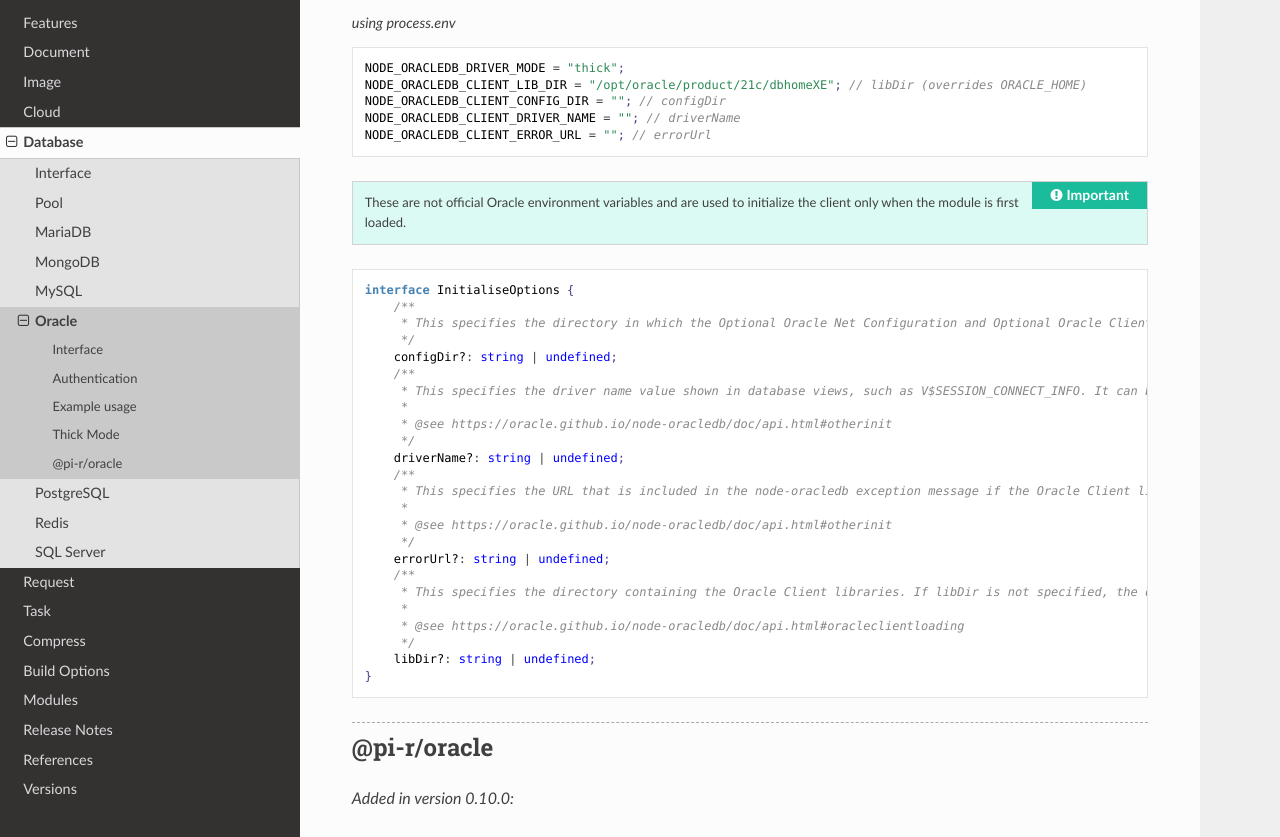
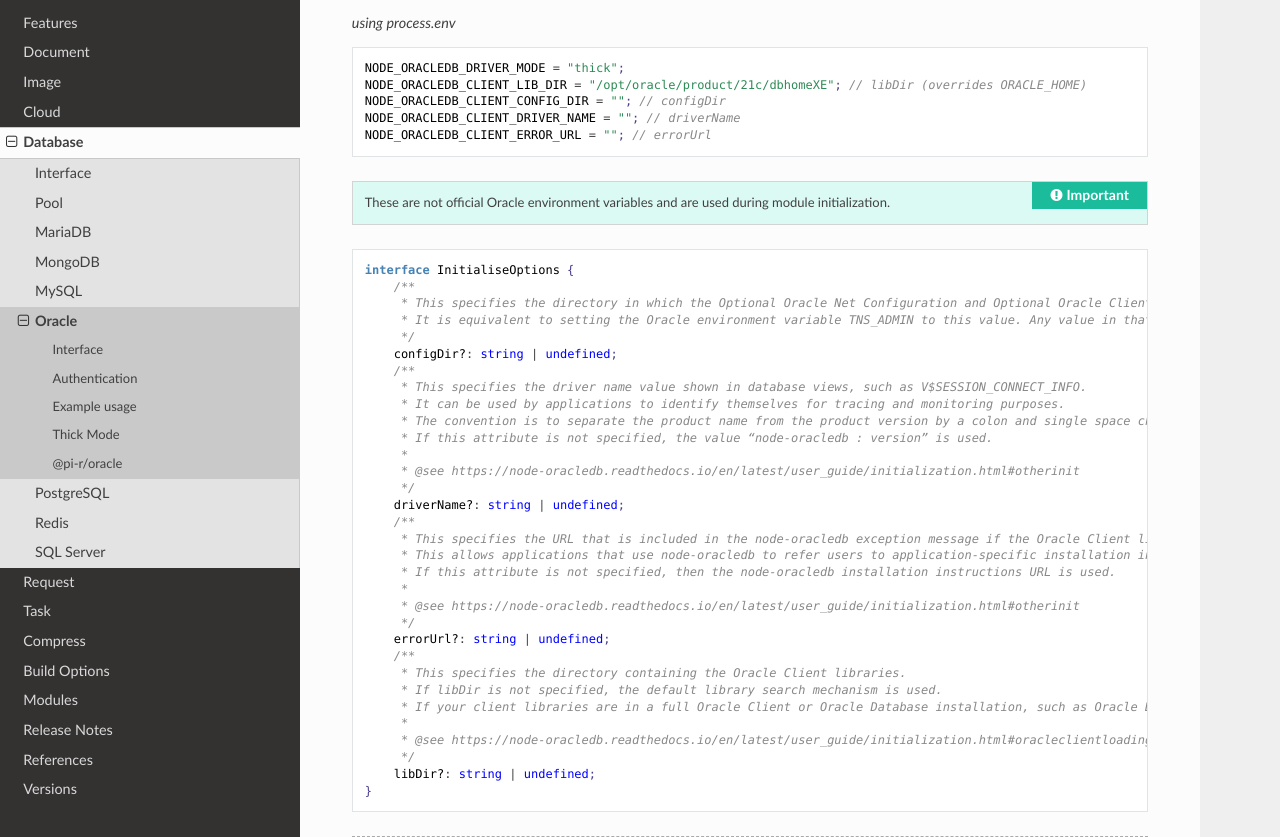
Before and after one commit to anpham6/chrome-docs, a Sphinx documentation site: the page built from source/db/oracle.rst, in a window 1280 px wide and 900 px high, scrolled down 2062 px, cut to the strip 63-900 px from the top of the window. Built offline with Sphinx 7.4.7 and the Read the Docs theme 3.1.0, drawn with Linux system fonts in a browser that asks for light colours.

Commit message:
DB: Interface comments were updated.

```diff
--- a/source/build.rst
+++ b/source/build.rst
@@ -493,6 +493,6 @@ There is no difference when using :doc:`data sources <document/data>` for writin
 
 .. [#] https://developer.mozilla.org/docs/Web/HTML/Element/script/type/importmap
 .. [#] npm i json5
-.. [#] npm i smol-toml (0.13.7/0.12.15) | npm i toml (deprecated)
+.. [#] npm i toml
 .. [#] squared-express 4.0 + sqd-serve 0.18
 .. [#] squared 5.7.2
--- a/source/db/oracle.rst
+++ b/source/db/oracle.rst
@@ -123,31 +123,39 @@ Thick Mode
   NODE_ORACLEDB_CLIENT_DRIVER_NAME = ""; // driverName
   NODE_ORACLEDB_CLIENT_ERROR_URL = ""; // errorUrl
 
-.. important:: These are not official Oracle environment variables and are used to initialize the client only when the module is first loaded.
+.. important:: These are not official Oracle environment variables and are used during module initialization.
 
 .. code-block:: typescript
 
   interface InitialiseOptions {
       /**
-       * This specifies the directory in which the Optional Oracle Net Configuration and Optional Oracle Client Configuration files reside. It is equivalent to setting the Oracle environment variable TNS_ADMIN to this value. Any value in that environment variable prior to the call to oracledb.initOracleClient() is ignored. If this attribute is not set, Oracle’s default configuration file search heuristics are used.
+       * This specifies the directory in which the Optional Oracle Net Configuration and Optional Oracle Client Configuration files reside.
+       * It is equivalent to setting the Oracle environment variable TNS_ADMIN to this value. Any value in that environment variable prior to the call to oracledb.initOracleClient() is ignored. If this attribute is not set, Oracle’s default configuration file search heuristics are used.
        */
       configDir?: string | undefined;
       /**
-       * This specifies the driver name value shown in database views, such as V$SESSION_CONNECT_INFO. It can be used by applications to identify themselves for tracing and monitoring purposes. The convention is to separate the product name from the product version by a colon and single space characters. If this attribute is not specified, the value “node-oracledb : version” is used.
+       * This specifies the driver name value shown in database views, such as V$SESSION_CONNECT_INFO.
+       * It can be used by applications to identify themselves for tracing and monitoring purposes.
+       * The convention is to separate the product name from the product version by a colon and single space characters.
+       * If this attribute is not specified, the value “node-oracledb : version” is used.
        *
-       * @see https://oracle.github.io/node-oracledb/doc/api.html#otherinit
+       * @see https://node-oracledb.readthedocs.io/en/latest/user_guide/initialization.html#otherinit
        */
       driverName?: string | undefined;
       /**
-       * This specifies the URL that is included in the node-oracledb exception message if the Oracle Client libraries cannot be loaded. This allows applications that use node-oracledb to refer users to application-specific installation instructions. If this attribute is not specified, then the node-oracledb installation instructions URL is used.
+       * This specifies the URL that is included in the node-oracledb exception message if the Oracle Client libraries cannot be loaded.
+       * This allows applications that use node-oracledb to refer users to application-specific installation instructions.
+       * If this attribute is not specified, then the node-oracledb installation instructions URL is used.
        *
-       * @see https://oracle.github.io/node-oracledb/doc/api.html#otherinit
+       * @see https://node-oracledb.readthedocs.io/en/latest/user_guide/initialization.html#otherinit
        */
       errorUrl?: string | undefined;
       /**
-       * This specifies the directory containing the Oracle Client libraries. If libDir is not specified, the default library search mechanism is used. If your client libraries are in a full Oracle Client or Oracle Database installation, such as Oracle Database “XE” Express Edition, then you must have previously set environment variables like ORACLE_HOME before calling initOracleClient().
+       * This specifies the directory containing the Oracle Client libraries.
+       * If libDir is not specified, the default library search mechanism is used.
+       * If your client libraries are in a full Oracle Client or Oracle Database installation, such as Oracle Database “XE” Express Edition, then you must have previously set environment variables like ORACLE_HOME before calling initOracleClient().
        *
-       * @see https://oracle.github.io/node-oracledb/doc/api.html#oracleclientloading
+       * @see https://node-oracledb.readthedocs.io/en/latest/user_guide/initialization.html#oracleclientloading
        */
       libDir?: string | undefined;
   }
--- a/source/document/data.rst
+++ b/source/document/data.rst
@@ -494,7 +494,7 @@ Changelog
 
 .. [#] npm i json5
 .. [#] npm i fast-xml-parser
-.. [#] npm i smol-toml (0.13.7/0.12.15) | npm i toml (deprecated)
+.. [#] npm i toml
 .. [#] npm i jsonpath
 .. [#] npm i jsonpath-plus
 .. [#] npm i jmespath
```
Also changed, not shown: source/db/mongodb.rst (+7 -7 lines).
